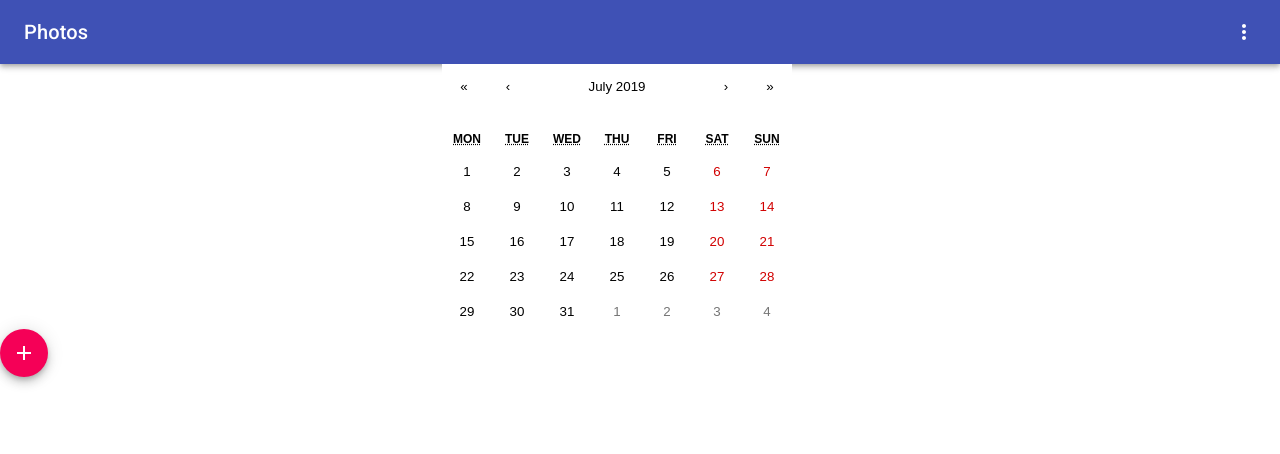
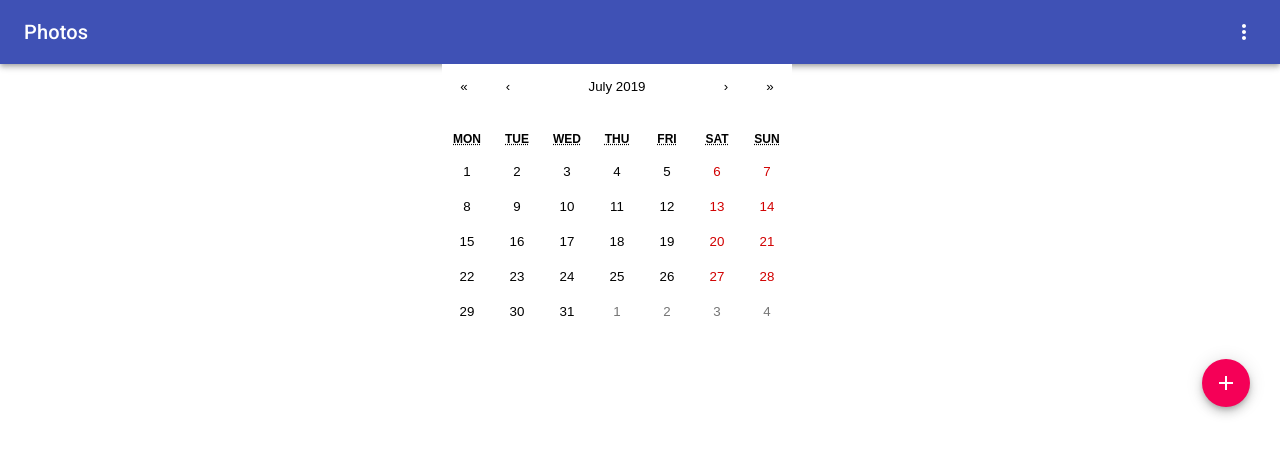
Before and after one commit to XifeiNi/period-tracker, a React (Create React App) app: page / in a window 1280 px wide. Shown: the top 454 px of the page. Built offline with nearby package versions, Linux system fonts and the light colour scheme.

Commit message:
Change display style of the add button
1. adding button got changed by wrapping two divs
2. the first div uses flex display
3. the second div adds some padding such that the rendering looks natural

```diff
--- a/src/Home.css
+++ b/src/Home.css
@@ -6,3 +6,13 @@
     display: flex;
     justify-content: space-between;
 }
+
+.container-div {
+	display: flex;
+	flex-direction: row-reverse;
+	justify-content: space-between;
+}
+
+.sub-container {
+	padding: 30px;
+}
--- a/src/Home.js
+++ b/src/Home.js
@@ -58,12 +58,14 @@ class Home extends React.Component{
             <Calendar />
           </Container>
 
-
+          <div className="container-div">
+          <div className="sub-container">
           <Fab size="medium" color="secondary" aria-label="add"
                className={useStyles.margin} onClick={this.handleClick}>
             <AddIcon />
           </Fab>
-
+          </div>
+          </div>
           </div>
     );
   }
```
Also changed, not shown: 1 other file (tests, documents, lock files or other folders).
